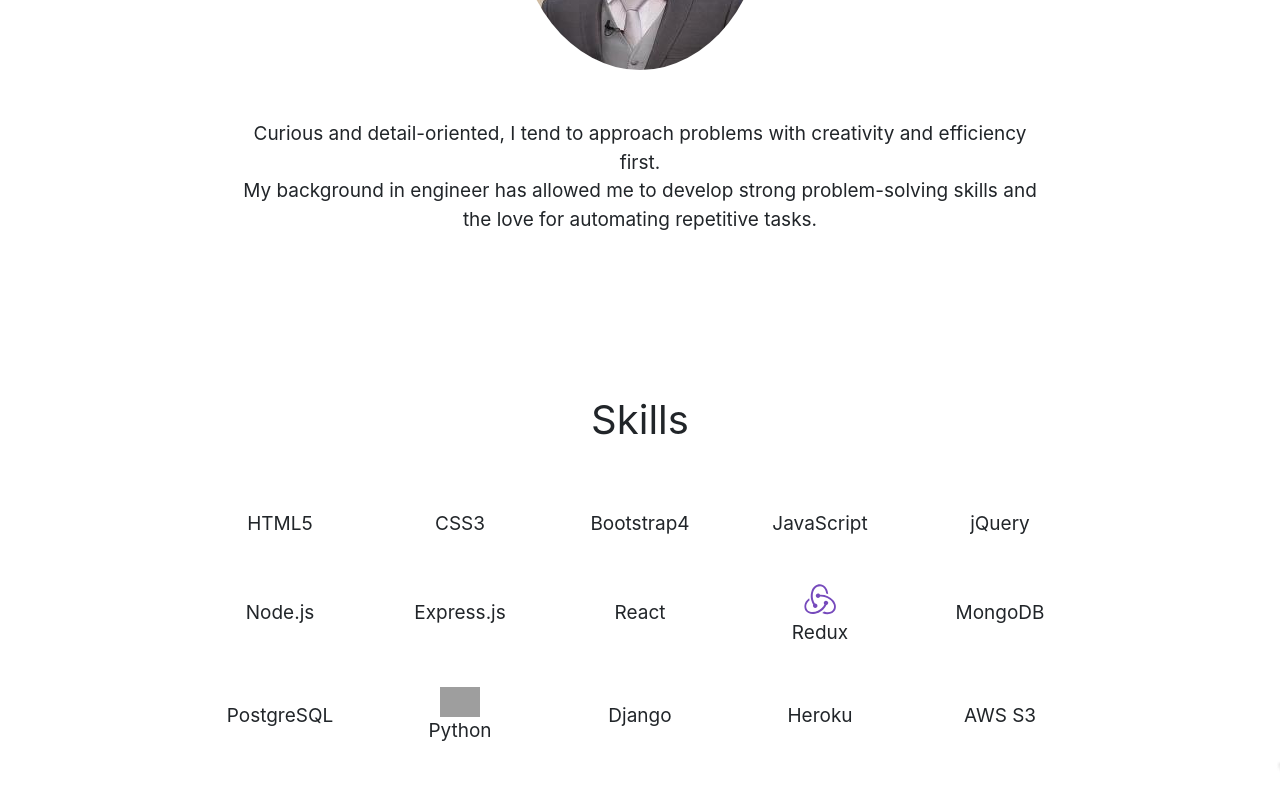
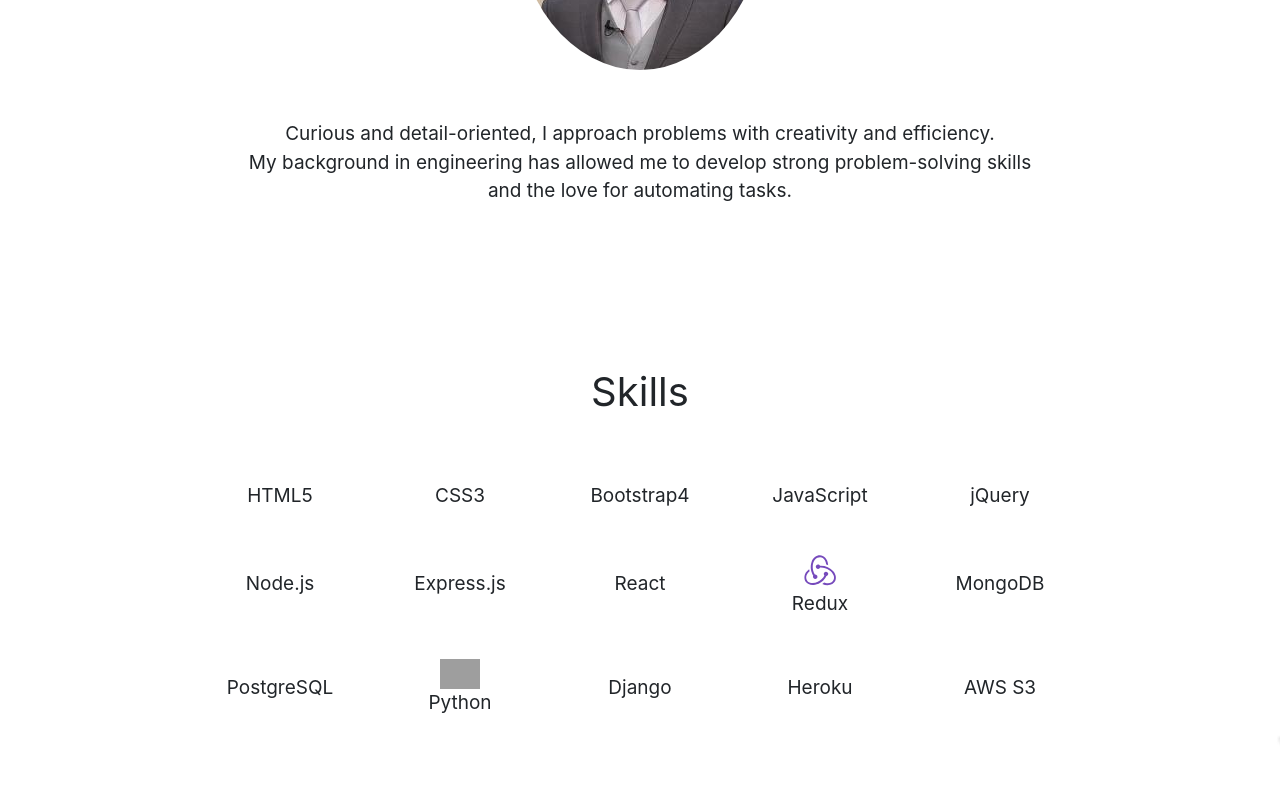
Before and after one commit to Roger-Takeshita/portfolio, a React (Create React App) app: page / in a window 1280 px wide. Shown: the part 1120-1920 px from the top of the page. Built offline with nearby package versions, Linux system fonts and the light colour scheme; grey boxes are pictures that could not be loaded; some icons are missing; a web font is replaced by a local one.

Commit message:
update brand statement

```diff
--- a/src/sections/AboutMe.js
+++ b/src/sections/AboutMe.js
@@ -6,14 +6,21 @@
         <section className="section-about-me container" id="menu-about-me">
             <div className="profile">
                 <div>
-                    <img src={profilePic} alt="profile" id="profile-pic"/>
+                    <img src={profilePic} alt="profile" id="profile-pic" />
                 </div>
                 <div className="profile-msg">
-                    <p>Curious and detail-oriented, I tend to approach problems with creativity and efficiency first.<br/> My background in engineer has allowed me to develop strong problem-solving skills and the love for automating repetitive tasks.</p>
+                    <p>
+                        Curious and detail-oriented, I approach problems with
+                        creativity and efficiency.
+                        <br />
+                        My background in engineering has allowed me to develop
+                        strong problem-solving skills and the love for
+                        automating tasks.
+                    </p>
                 </div>
             </div>
         </section>
     );
-}
+};
 
 export default AboutMe;
```
